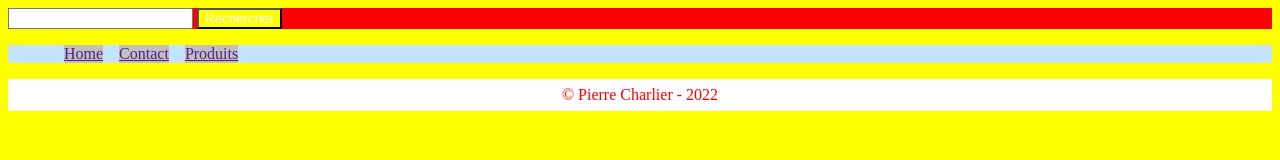
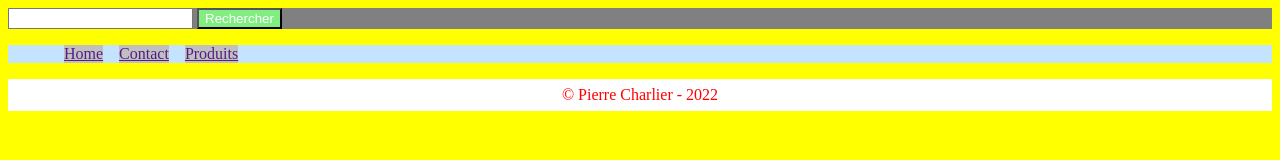
Before and after one commit to heloisehenaut/exercice-sccs-Cedric-H-lo-se, a plain HTML site: page index.html in a window 1280 px wide. Drawn offline with Linux system fonts and the light colour scheme.

Commit message:
change colors

```diff
--- a/scss/_variables.scss
+++ b/scss/_variables.scss
@@ -1,5 +1,5 @@
-$color_primaire : blue;
-$color_secondaire: red;
+$color_primaire : violet;
+$color_secondaire: grey;
 $color_primaire_complement: complement($color_primaire);
 $color_primaire_light: lighten($color_primaire,70);
 $breackpoint: 860px;
```
Also changed, not shown: style/style.css, style/style.min.css, 2 other files.
